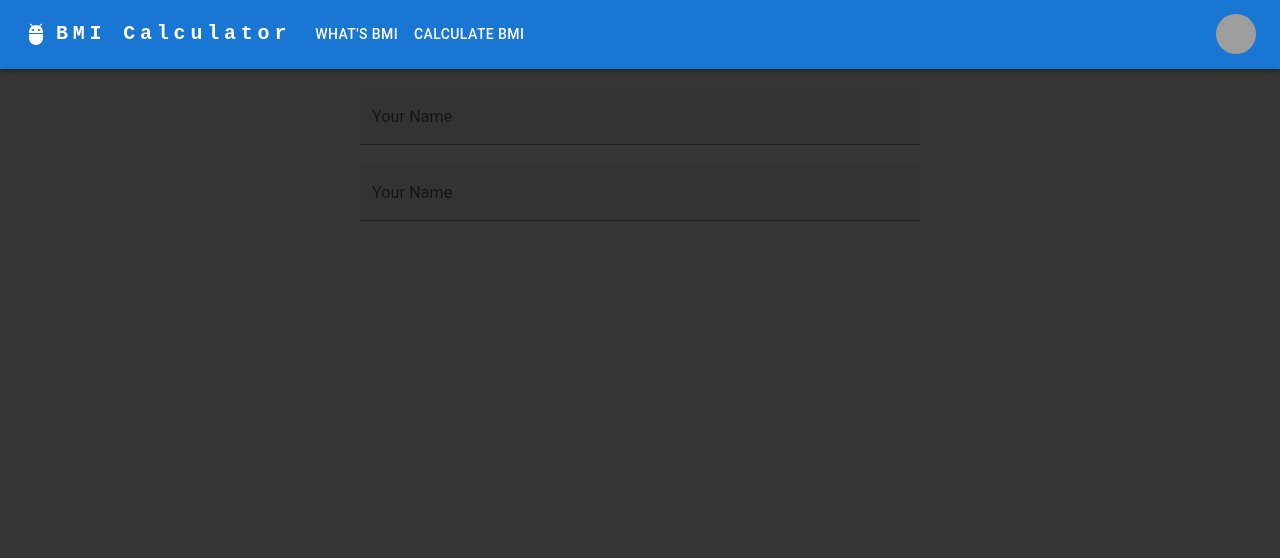
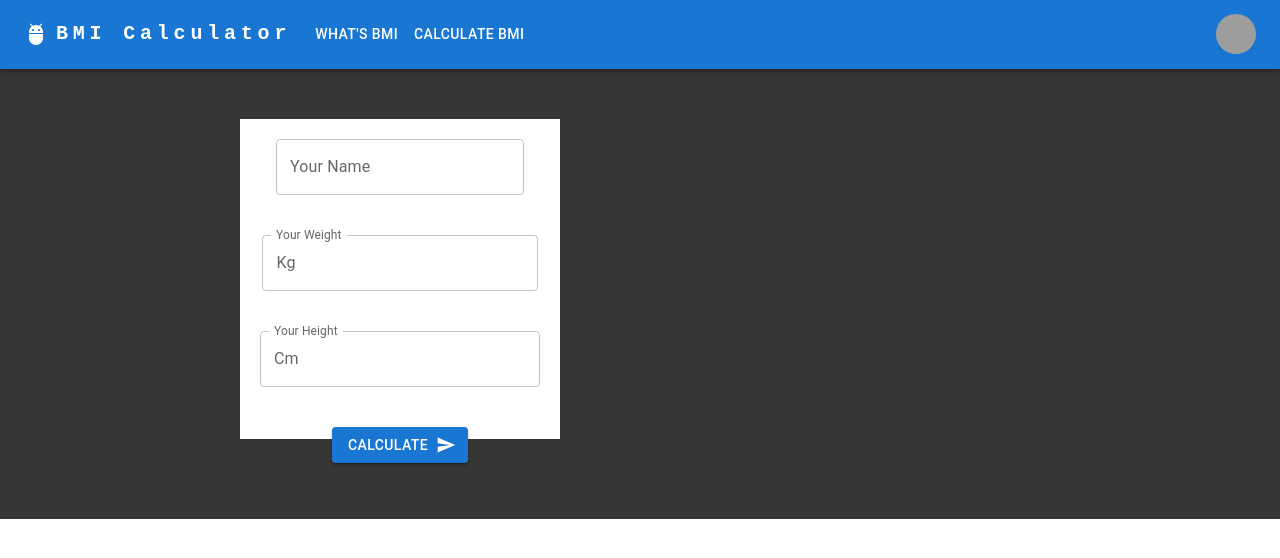
Before and after one commit to mstfrs/patika-bmi-app, a React (Create React App) app: page /calculate in a window 1280 px wide. Shown: the top 558 px of the page. Built offline with nearby package versions, Linux system fonts and the light colour scheme; grey boxes are pictures that could not be loaded.

Commit message:
form added

```diff
--- a/package.json
+++ b/package.json
@@ -11,6 +11,7 @@
     "@testing-library/react": "^13.3.0",
     "@testing-library/user-event": "^13.5.0",
     "axios": "^0.27.2",
+    "formik": "^2.2.9",
     "react": "^18.2.0",
     "react-dom": "^18.2.0",
     "react-router-dom": "^6.3.0",
--- a/src/App.css
+++ b/src/App.css
@@ -5,6 +5,7 @@
 }
 TextField {
   color: rgb(32, 171, 69);
+  width: 200px;
 }
 /* .container {
   width: 100vh;
--- a/src/pages/Calculator.js
+++ b/src/pages/Calculator.js
@@ -1,36 +1,88 @@
 import {
-  FormControl,
-  Input,
-  FormHelperText,
-  InputLabel,
-  Container,
-  TextField,
+
+  Button,
+  Container, Icon, InputAdornment, TextField,
+
 } from "@mui/material";
-import React from "react";
+import SendIcon from '@mui/icons-material/Send';
+
+import {useState} from "react";
 
 const Calculator = () => {
+  const [user, setUser] = useState({name:"",weight:"",height:""})
+
+
+function handleChangeName(e) {
+
+  setUser({...user,name:e.target.value})
+
+
+}
+function handleChangeWeight(e) {
+
+  setUser({...user,weight:e.target.value})
+
+
+}
+function handleChangeHeight(e) {
+
+  setUser({...user,height:e.target.value})
+
+
+}
+
+function handleSubmit(e) {
+  e.preventDefault();
+  console.log(user)
+
+}
   return (
-    <div>
-      <Container maxWidth="sm" style={{ height: "100vh", padding: "20px" }}>
-        <FormControl sx={{ display: "flex", color: "white" }}>
-          <TextField
-            id="name-input"
-            label="Your Name"
-            type="text"
-            variant="filled"
-            placeholder="Mustafa"
-            sx={{ color: "white" }}
-          />
-          <br />
-          <TextField
-            id="name-input"
-            label="Your Name"
-            type="text"
-            variant="filled"
-            placeholder="Mustafa"
-            sx={{ color: "white" }}
-          />
-        </FormControl>
+    <div style={{width:"100vh", paddingBottom:"5rem"}}>
+      <Container maxWidth="sm" style={{ height: "40vh", width:"20rem",padding: "20px", backgroundColor:"white" , marginTop :"50px"}}>
+
+
+<form onSubmit={handleSubmit}>
+<TextField
+          label="Your Name"
+          id="outlined-start-adornment"
+          // className={clsx(classes.margin, classes.textField)}
+
+          variant="outlined"
+          onChange={handleChangeName}
+        /><br/><br/><br/>
+<TextField
+          label="Your Weight"
+          id="outlined-start-adornment"
+          // className={clsx(classes.margin, classes.textField)}
+          InputProps={{
+            startAdornment: <InputAdornment position="start">Kg</InputAdornment>,
+          }}
+          variant="outlined"
+          onChange={handleChangeWeight}
+        /><br/><br/><br/>
+<TextField
+          label="Your Height"
+          id="outlined-start-adornment"
+          // className={clsx(classes.margin, classes.textField)}
+          InputProps={{
+            startAdornment: <InputAdornment position="start">Cm</InputAdornment>,
+          }}
+          variant="outlined"
+          onChange={handleChangeHeight}
+        /><br/><br/><br/>
+
+        <Button
+        type="submit"
+        variant="contained"
+        color="primary"
+        // className={classes.button}
+        endIcon={<SendIcon/>}
+      >
+        Calculate
+      </Button>
+
+        {/* <input type="submit" value="Submit" /> */}
+      </form>
       </Container>
     </div>
   );
```
Also changed, not shown: src/data/bmiData.js (+22 -0 lines), 1 other file (tests, documents, lock files or other folders).
